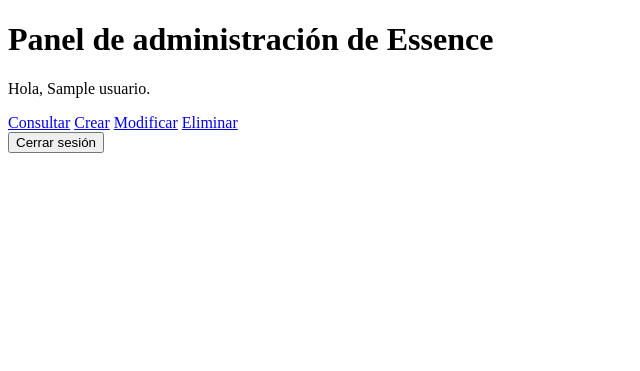
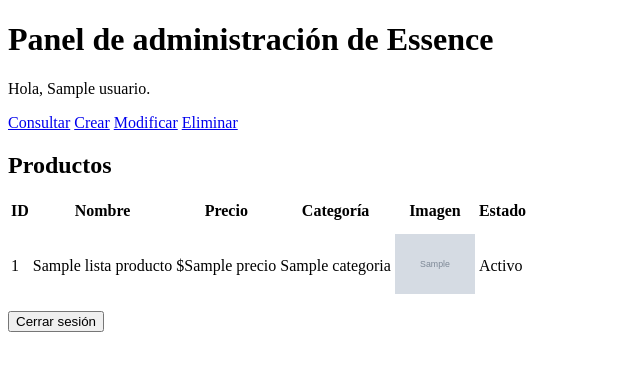
Before and after one commit to Milagros-avalos/examen2-progra3-essence, a Node server app: template backend/src/views/index.ejs in a window 1280 px wide. Shown: the top 371 px of the page, without its empty margins (0-640 px from the left). Run offline with Node 20, Linux system fonts and the light colour scheme; the template is opened without the code that fills it: most values are stand-ins (such as "Sample title", 1, 10 or a date in 2020); grey boxes marked "Sample" are stand-in pictures.

Commit message:
Se agrego el listado de produtos con imagenes en el principal

```diff
--- a/backend/src/views/index.ejs
+++ b/backend/src/views/index.ejs
@@ -8,6 +8,46 @@
         <a href="/dashboard/modificar">Modificar</a>
         <a href="/dashboard/eliminar">Eliminar</a>
     </nav>
+
+    <h2>Productos</h2>
+
+    <% if (listaProductos.length === 0) { %>
+        <p>No hay productos cargados.</p>
+    <% } else { %>
+        <table>
+            <thead>
+                <tr>
+                    <th>ID</th>
+                    <th>Nombre</th>
+                    <th>Precio</th>
+                    <th>Categoría</th>
+                    <th>Imagen</th>
+                    <th>Estado</th>
+                </tr>
+            </thead>
+            <tbody>
+                <% listaProductos.forEach((producto) => { %>
+                    <tr>
+                        <td><%= producto.id %></td>
+                        <td><%= producto.nombre %></td>
+                        <td>$<%= producto.precio %></td>
+                        <td><%= producto.categoria %></td>
+                        <td>
+                            <img
+                                src="<%= producto.imagen %>"
+                                alt="Imagen de <%= producto.nombre %>"
+                                width="80"
+                                height="80"
+                                style="object-fit: contain;"
+                            >
+                        </td>
+                        <td><%= producto.estado ? "Activo" : "Inactivo" %></td>
+                    </tr>
+                <% }); %>
+            </tbody>
+        </table>
+    <% } %>
+
     <form action="/logout" method="POST">
         <button type="submit">Cerrar sesión</button>
     </form>
```
Also changed, not shown: backend/src/api/controllers/view.controllers.js (+19 -5 lines), backend/src/api/models/product.models.js (added, +18 -0 lines), backend/src/api/routes/auth.routes.js (+2 -6 lines), 1 other file.
